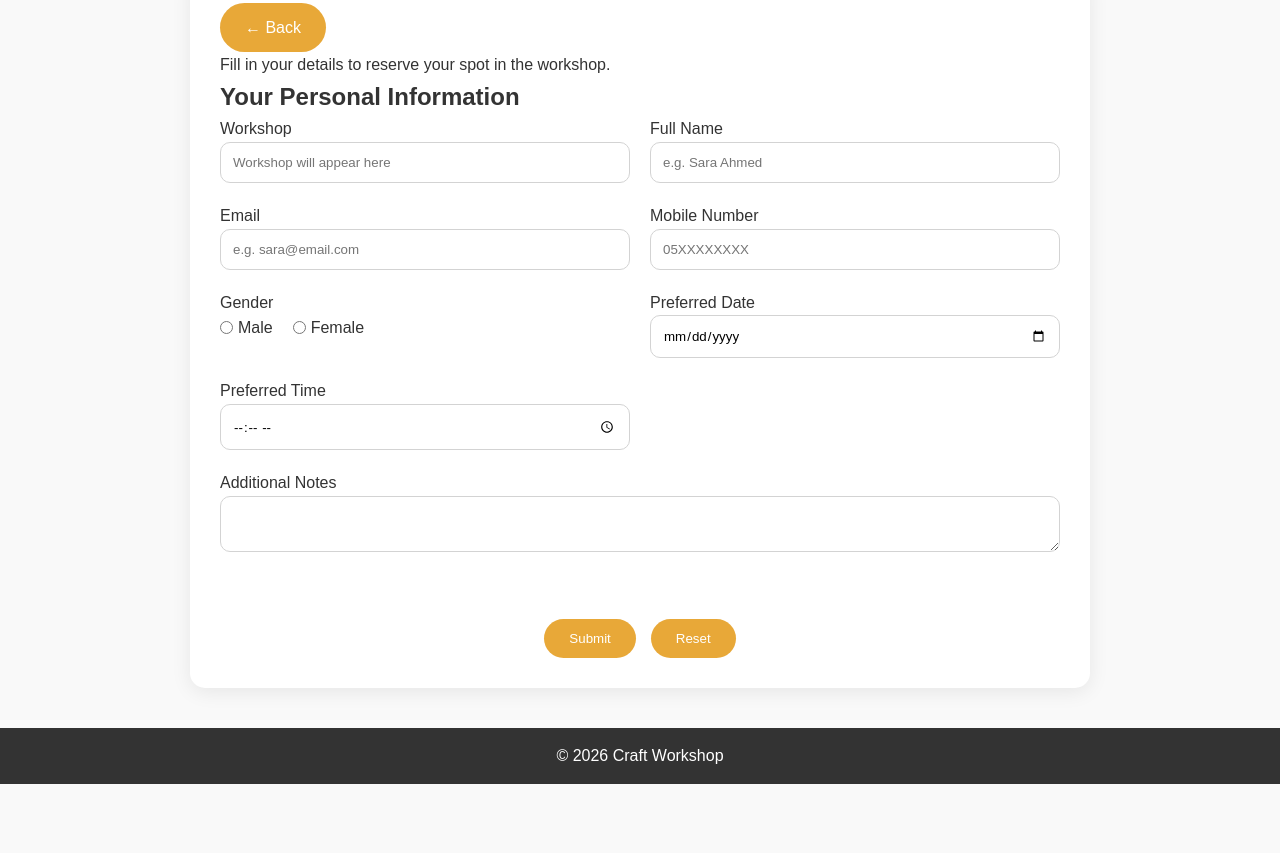
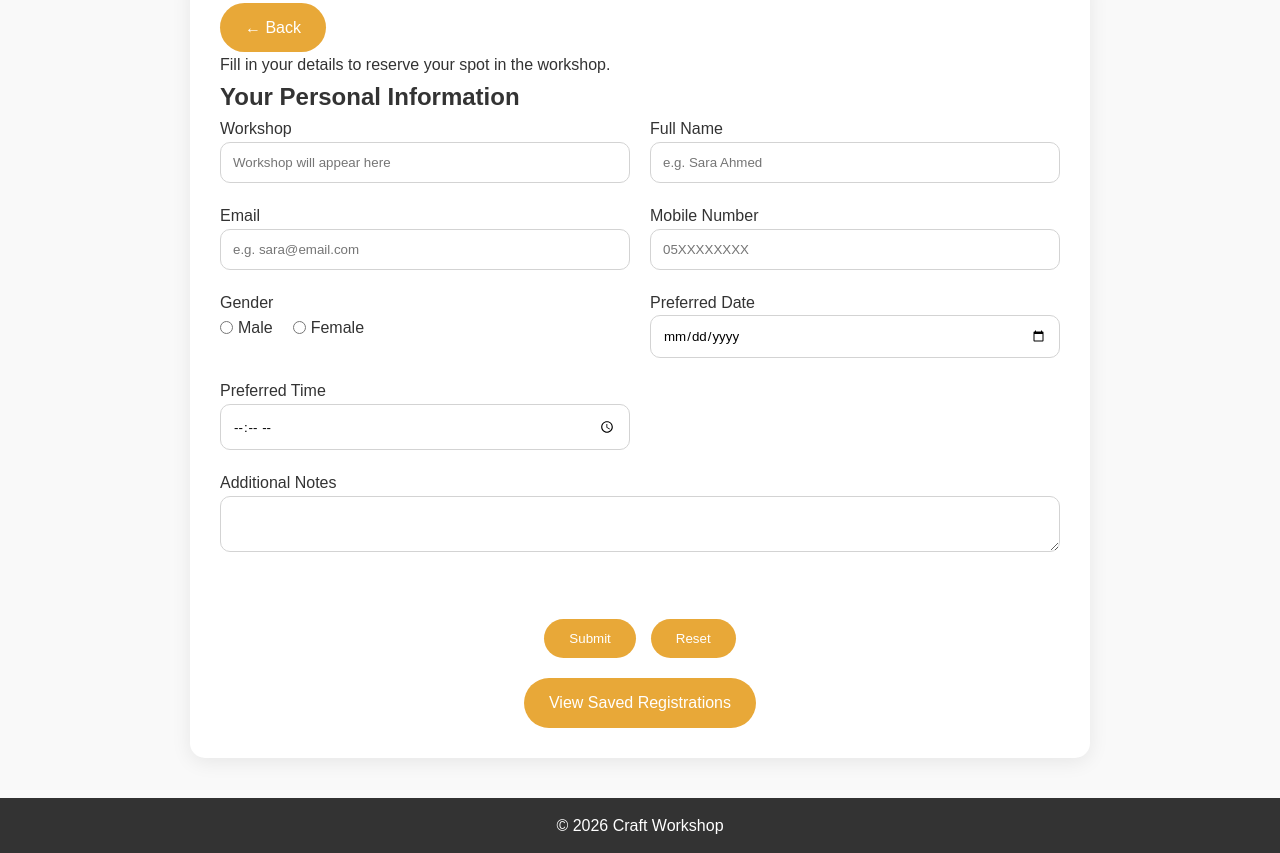
Before and after one commit to Rawan112-bk/CreativeCraftWorkshop, a website: page html /register.html in a window 1280 px wide. Shown: the part 264-1117 px from the top of the page. Before the commit the page ends 1048 px from the top, so only its background shows below. Drawn offline with Linux system fonts and the light colour scheme.

Commit message:
Update register.html

```diff
--- a/html /register.html
+++ b/html /register.html
@@ -97,7 +97,9 @@
             </div>
 
         </form>
-
+            <p class="full-width" style="text-align:center; margin-top:20px;">
+                <a href="/registration-data" class="btn">View Saved Registrations</a>
+            </p>
     </div>
 
 </section>
```
